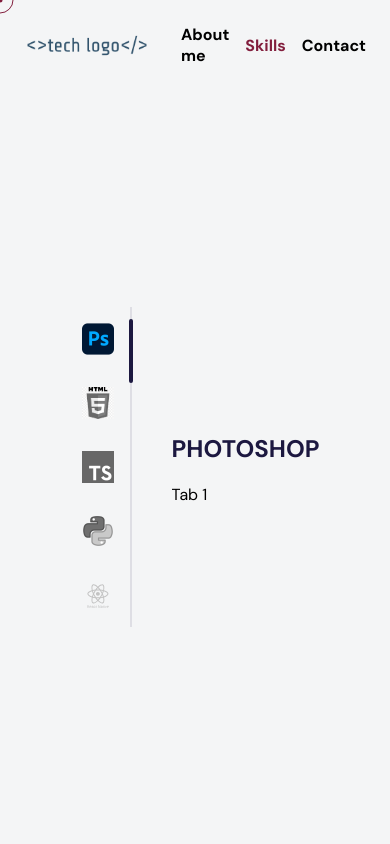
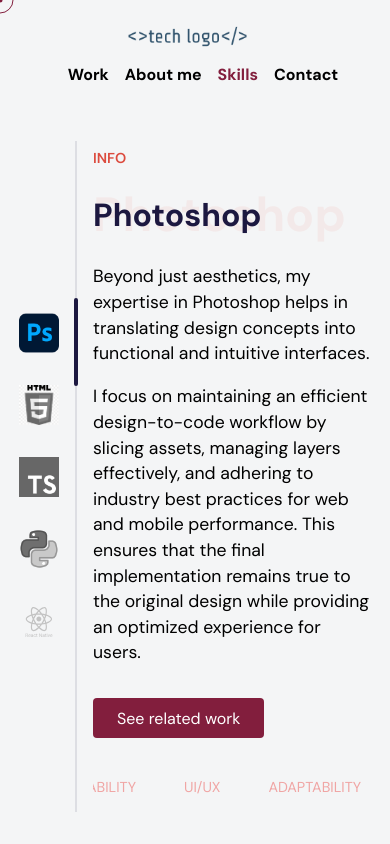
Before and after one commit to consultolab/portfolio, a Nuxt app: page /skills in a window 390 px wide. Built offline with nearby package versions, Linux system fonts and the light colour scheme.

Commit message:
Update skills page design

```diff
--- a/app.vue
+++ b/app.vue
@@ -6,6 +6,7 @@
 					<img src="./assets/images/default-logo.png" alt="Logo" class="logo" />
 					<nav>
 						<ul class="navbar-menu">
+							<li><NuxtLink to="/work">Work</NuxtLink></li>
 							<li><NuxtLink to="/about">About me</NuxtLink></li>
 							<li><NuxtLink to="/skills">Skills</NuxtLink></li>
 							<li><NuxtLink to="/contact">Contact</NuxtLink></li>
--- a/assets/css/main.css
+++ b/assets/css/main.css
@@ -11,6 +11,7 @@
 body {
 	margin: 0;
 	font-family: "DM Sans", sans-serif;
+	width: 100%;
 }
 
 .container {
@@ -79,6 +80,15 @@
 	background-color: rgba(var(--tertiary), 0.9);
 }
 
+@media screen and (max-width: 768px) {
+	.header {
+		flex-direction: column;
+	}
+	.logo {
+		margin-top: 1rem;
+	}
+}
+
 
 @media screen and (max-width: 1024px) {
 	.container {
--- a/pages/skills.vue
+++ b/pages/skills.vue
@@ -17,21 +17,34 @@
 			<div class="tab-content">
 				<transition name="fade" mode="out-in">
 					<div :key="activeIndex" class="content-box">
-						<h2>{{ data[activeIndex].title }}</h2>
+						<div class="subtitle">Info</div>
+						<div class="title-container">
+							<div class="title-shadow">{{ data[activeIndex].title }}</div>
+							<div class="title">{{ data[activeIndex].title }}</div>
+						</div>
+						<div class="info">
 							<p
 								v-for="(infoRow, infoIndex) in data[activeIndex].content"
 								:key="infoIndex"
 							>
 								{{ infoRow }}
 							</p>
-						<div v-if="data[activeIndex].labels?.length" class="labels">
+						</div>
+						<NuxtLink to="/work" class="primary-button">
+							See related work
+						</NuxtLink>
+						<div class="carousel-wrapper">
+							<div class="carousel">
+								<div class="carousel-content">
 									<span
-								v-for="(label, labelIndex) in data[activeIndex].labels"
-								:key="labelIndex"
-								class="label"
+										v-for="(text, index) in repeatedKeywords"
+										:key="index"
+										class="carousel-item"
 									>
-								{{ label }}
+										{{ text }}
 									</span>
+								</div>
+							</div>
 						</div>
 					</div>
 				</transition>
@@ -41,16 +54,35 @@
 </template>
 
 <script setup>
-	import { nextTick, onMounted } from 'vue';
+	import { computed, nextTick, onMounted } from 'vue';
 
 	const activeIndex = ref(0);
 	const activeTop = ref(0);
 	const items = ref([]);
 
+	const keywords = [
+		'web-design',
+		'responsive design',
+		'performance',
+		'scallability',
+		'UI/UX',
+		'adaptability',
+		'team work',
+	];
+
+	const repeatedKeywords = computed(() => [
+		...keywords,
+		...keywords,
+		...keywords,
+	]);
+
 	const data = [
 		{
 			title: 'Photoshop',
-			content: ['Tab 1'],
+			content: [
+				'Beyond just aesthetics, my expertise in Photoshop helps in translating design concepts into functional and intuitive interfaces.',
+				'I focus on maintaining an efficient design-to-code workflow by slicing assets, managing layers effectively, and adhering to industry best practices for web and mobile performance. This ensures that the final implementation remains true to the original design while providing an optimized experience for users.',
+			],
 			image: 'photoshop-icon.png',
 		},
 		{
@@ -59,22 +91,31 @@
 				'Proficient in writing clean, semantic HTML and modern CSS to create responsive, accessible, and visually appealing web interfaces. Experienced in CSS frameworks, animations, and design techniques to enhance user experience.',
 				'I focus on building pixel-perfect designs that adapt seamlessly across different devices and screen sizes. With a deep understanding of flexbox, grid, and modern CSS methodologies, I ensure that layouts are both functional and aesthetically pleasing.',
 			],
-			labels: ['web design', 'responsive', 'UI/UX'],
 			image: 'html-icon.png',
 		},
 		{
-			title: 'Javascript',
-			content: ['Tab 3'],
+			title: 'Typescript',
+			content: [
+				'I first started working with JavaScript (ES6), building dynamic and interactive web applications while leveraging modern features like arrow functions, destructuring, and async/await.',
+				'As projects grew in complexity, I transitioned to TypeScript to enhance maintainability and scalability. TypeScript’s static typing, advanced type inference, and interfaces have significantly improved my development workflow by catching potential errors early and making code more predictable.',
+				'With TypeScript, I focus on writing clean, reusable, and well-structured code, ensuring better collaboration within teams and smoother integration with large-scale applications.',
+			],
 			image: 'typescript-icon.png',
 		},
 		{
 			title: 'Python',
-			content: ['Tab 4'],
+			content: [
+				'With Python, I worked on the backend functionalities for both web and mobile applications, ensuring robust, scalable, and efficient server-side logic.',
+				'Using Flask framework, I’ve built RESTful APIs, handled authentication, and optimized database interactions for seamless client-server communication. Python’s versatility allowed me to create well-structured and maintainable backend services, ensuring smooth integration with frontend applications while maintaining security and performance best practices.',
+			],
 			image: 'python-icon.webp',
 		},
 		{
 			title: 'React Native',
-			content: ['Tab 5'],
+			content: [
+				'Working as part of a team, I contributed to the development of mobile applications using React Native, ensuring seamless performance across iOS and Android.',
+				'With a focus on component-based architecture and a declarative UI approach, I helped build intuitive and high-performing apps while integrating native modules and optimizing animations for a smooth, native-like experience. Collaboration played a key role in refining features, troubleshooting issues, and maintaining code quality to deliver a polished final product.',
+			],
 			image: 'react-native-icon.svg',
 		},
 	];
@@ -120,13 +161,15 @@
 		flex-direction: column;
 		justify-content: center;
 		position: relative;
+		border-right: 2px solid rgba(var(--primary), 0.1);
+		margin: 2rem 0;
 	}
 
 	.active-border {
 		position: absolute;
-		right: -1px;
+		right: -3px;
 		width: 4px;
-		height: 4rem;
+		height: 5.5rem;
 		background: rgb(var(--primary));
 		border-radius: 5px;
 		transition: top 0.3s ease-in-out;
@@ -140,16 +183,13 @@
 		flex-direction: row;
 		justify-content: flex-end;
 		align-items: center;
-		border: none;
-		background-color: transparent;
-		padding: 1rem;
+		padding: 1.5rem;
 		transition: border-color 0.5s ease;
-		border-right: 2px solid rgba(var(--primary), 0.1);
 	}
 
 	.tab img {
-		width: 2rem;
-		height: 2rem;
+		width: 2.5rem;
+		height: 2.5rem;
 		object-fit: contain;
 		filter: grayscale(1);
 	}
@@ -161,28 +201,102 @@
 
 	.tab-content {
 		padding: 2rem 1rem;
-		width: 40%;
+		width: 50%;
 		display: flex;
 		align-items: center;
 	}
 
-	.tab-content h2 {
+	.content-box {
+		width: 100%;
+	}
+
+	.info {
+		margin-bottom: 2rem;
+	}
+
+	.info p {
+		font-size: 1.1rem;
+		line-height: 1.6rem;
+	}
+
+	.subtitle {
+		font-size: 0.9rem;
+		font-weight: 600;
+		text-transform: uppercase;
+		color: rgb(var(--tint-orange));
+		margin-bottom: 1rem;
+	}
+
+	.title-container {
+		display: flex;
+		position: relative;
+		align-items: center;
+	}
+	.title {
+		font-size: 2.5rem;
+		font-weight: 700;
+		line-height: 5rem;
+		position: relative;
+		display: block;
+		z-index: 1;
 		color: rgb(var(--primary));
+	}
+	.title-shadow {
+		font-size: 5rem;
+		font-weight: 700;
+		position: absolute;
+		z-index: 0;
+		line-height: 5rem;
+		top: 0;
+		left: 0;
+		color: rgba(var(--tint-salmon), 0.15);
+		min-width: 30rem;
+	}
+
+	.primary-button {
+		display: block;
+		width: fit-content;
+		margin-bottom: 2rem;
+	}
+
+	.carousel-wrapper {
+		overflow: hidden;
+		white-space: nowrap;
+		width: 100%;
+		background: rgb(var(--secondary));
+		padding: 0.5rem 0;
+	}
+
+	.carousel {
+		display: flex;
+		align-items: center;
+		width: 100%;
+	}
+
+	.carousel-content {
+		display: flex;
+		gap: 3rem;
+		animation: scrollText 15s linear infinite;
+		min-width: max-content; /* Ensures smooth looping */
+	}
+
+	.carousel-content:hover {
+		animation-play-state: paused;
+	}
+
+	.carousel-item {
+		color: rgb(var(--tint-salmon));
+		font-size: 0.9rem;
 		text-transform: uppercase;
 	}
 
-	.labels {
-		display: flex;
-		flex-wrap: wrap;
+	@keyframes scrollText {
+		from {
+			transform: translateX(0);
 		}
-
-	.label {
-		padding: 0.25rem 0.75rem;
-		font-size: 0.9rem;
-		margin-right: 0.5rem;
-		border-radius: 0.2rem;
-		background-color: rgba(var(--tertiary), 0.05);
-		color: rgb(var(--tertiary));
+		to {
+			transform: translateX(-50%);
+		}
 	}
 
 	/* Swipe-Up Transition */
@@ -217,4 +331,36 @@
 	.fade-leave-to {
 		opacity: 0;
 	}
+
+	@media screen and (max-width: 767px) {
+		.skills-container .container {
+			gap: 0;
+			padding-left: 0;
+			padding-right: 0;
+		}
+		.tab {
+			padding: 1rem;
+		}
+		.tab-content {
+			width: calc(100% - 7rem);
+		}
+		.title {
+			font-size: 2rem;
+			line-height: 4rem;
+		}
+		.title-shadow {
+			min-width: 16rem;
+			max-width: 16rem;
+			font-size: 3rem;
+			line-height: 4rem;
+			height: 4rem;
+			overflow: hidden;
+		}
+	}
+
+	@media screen and (min-width: 2000px) {
+		.tabs-container {
+			margin: 8rem 0;
+		}
+	}
 </style>
--- /dev/null
+++ b/pages/work.vue
@@ -0,0 +1,3 @@
+<template>
+	<div>Work Page content</div>
+</template>
```
Lines whose indentation alone changed are shown as unchanged.
